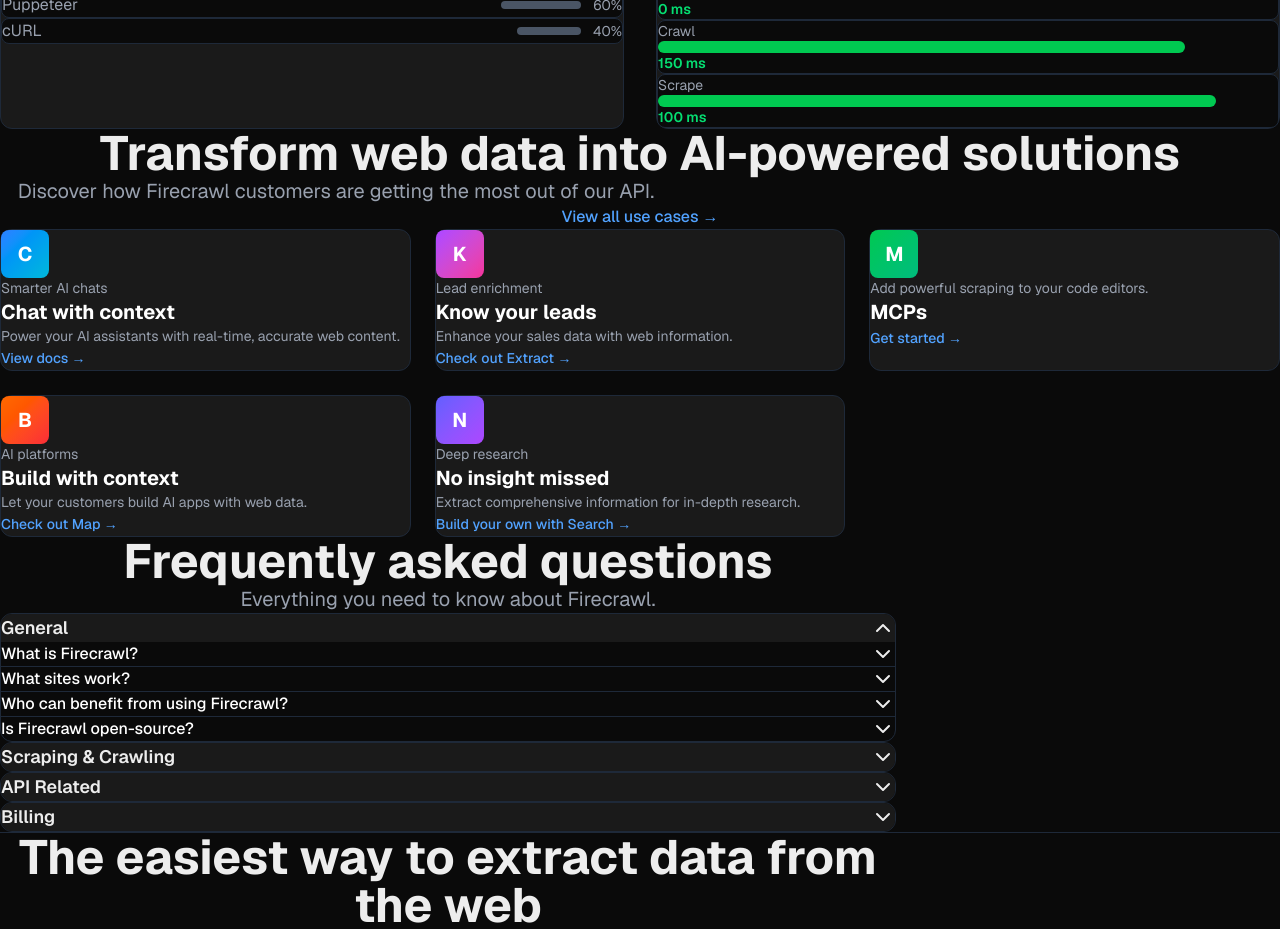
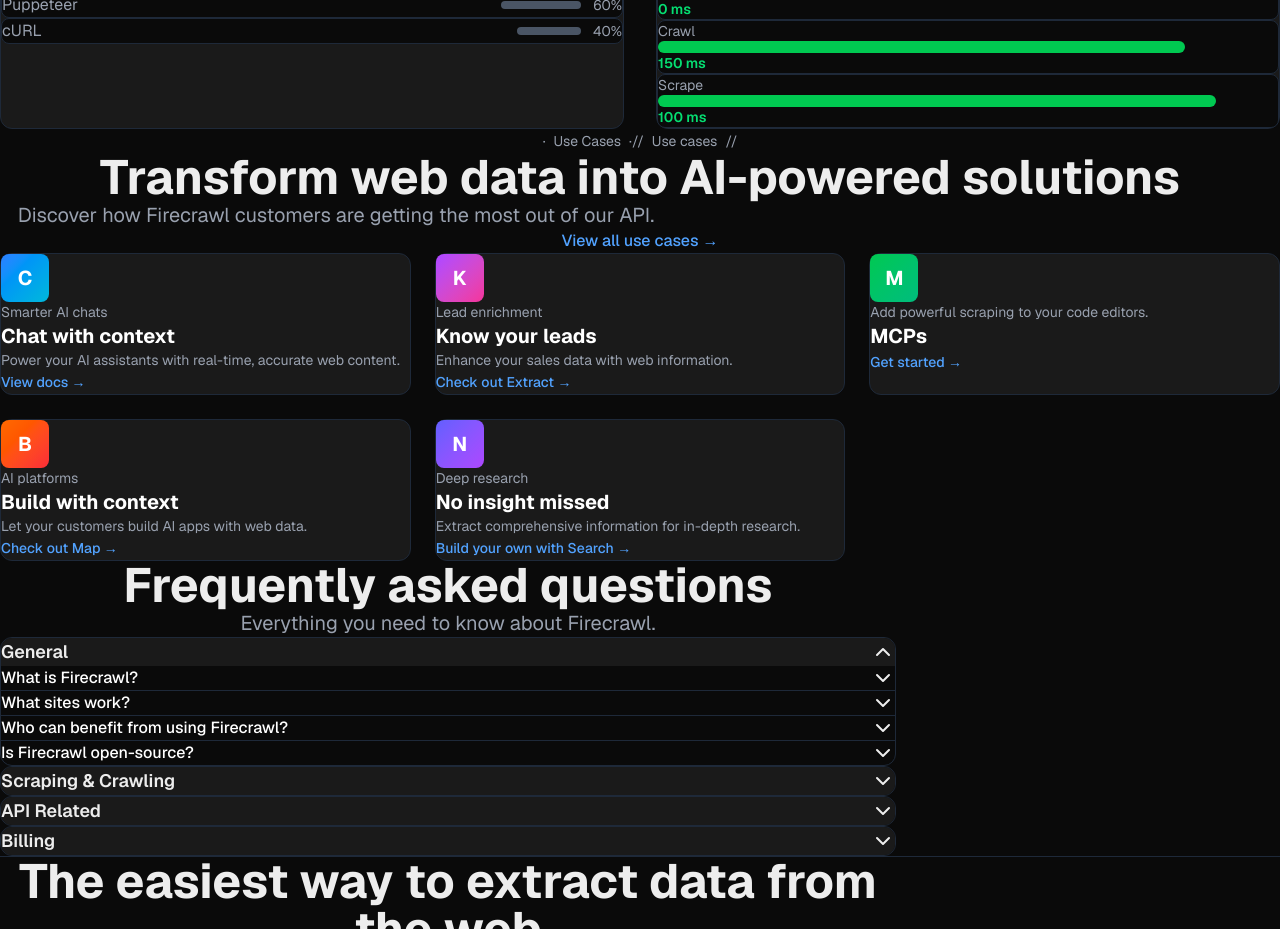
Before and after one commit to danteocualesjr/firecrawl-clone, a Next.js app: page / in a window 1280 px wide. Shown: the part 2360-3289 px from the top of the page. Built offline with nearby package versions, Linux system fonts and the light colour scheme.

Commit message:
added features

```diff
--- a/components/UseCases.tsx
+++ b/components/UseCases.tsx
@@ -40,6 +40,20 @@
   return (
     <section className="py-20 px-4 sm:px-6 lg:px-8 bg-[#0a0a0a]">
       <div className="max-w-7xl mx-auto">
+        {/* Section Header */}
+        <div className="text-center mb-4">
+          <div className="inline-flex items-center gap-2 text-sm text-gray-400 mb-6">
+            <span>·</span>
+            <span>Use Cases</span>
+            <span>·</span>
+          </div>
+          <div className="inline-flex items-center gap-2 text-sm text-gray-400 mb-8">
+            <span>//</span>
+            <span>Use cases</span>
+            <span>//</span>
+          </div>
+        </div>
+
         <div className="text-center mb-16 space-y-4">
           <h2 className="text-4xl md:text-5xl font-bold">
             Transform web data into AI-powered solutions
@@ -47,7 +61,7 @@
           <p className="text-xl text-gray-400 max-w-2xl mx-auto">
             Discover how Firecrawl customers are getting the most out of our API.
           </p>
-          <a href="#" className="inline-block text-blue-400 hover:text-blue-300 font-medium">
+          <a href="#" className="inline-block text-blue-400 hover:text-blue-300 font-medium mt-4">
             View all use cases →
           </a>
         </div>
```
